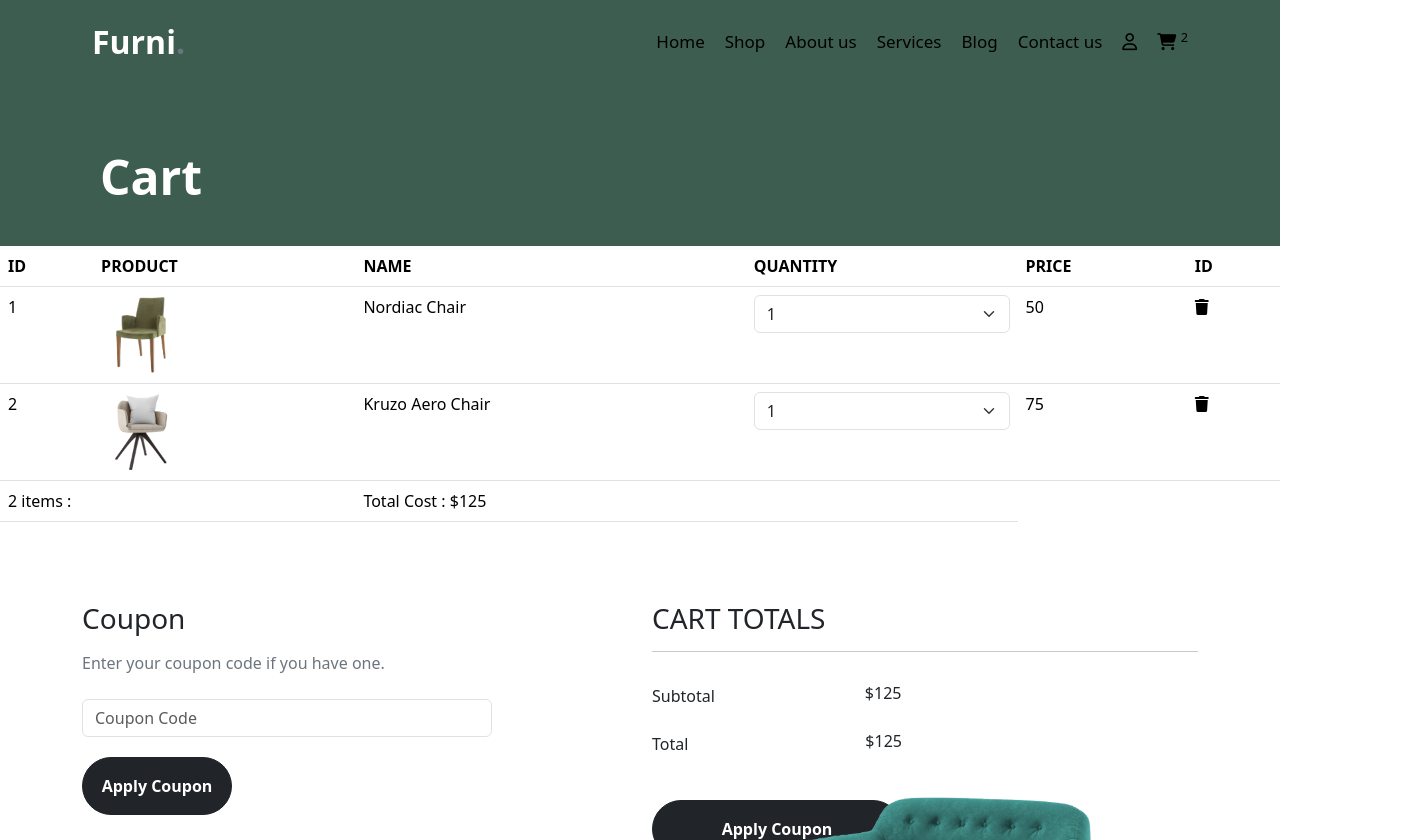
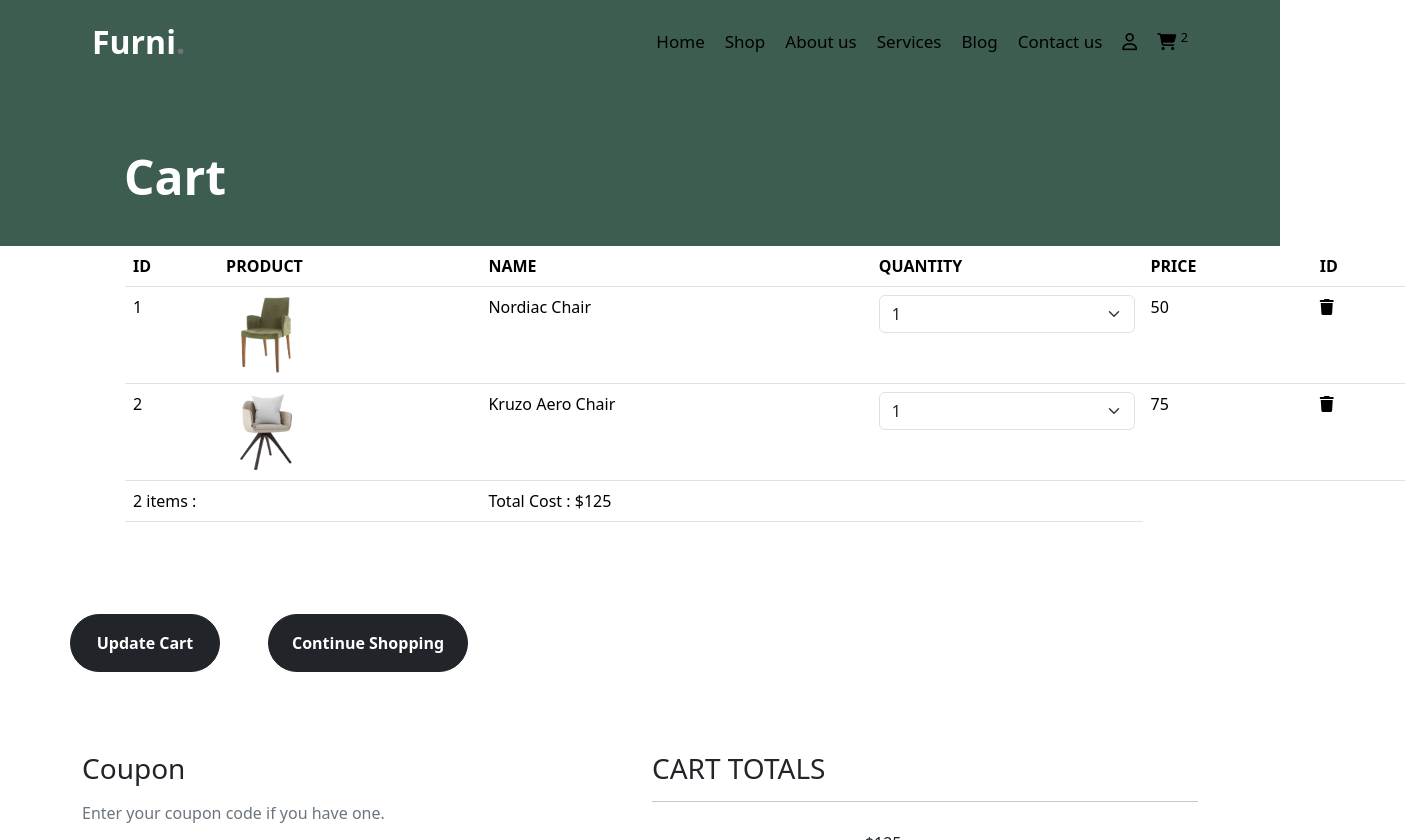
Before and after one commit to aniket-patil7075/Furniture_E-commerce, a React (Vite) app: page /Cart in a window 1280 px wide. Shown: the top 840 px of the page, 1405 px wide, since content can reach past the window. Built offline with nearby package versions, Linux system fonts and the light colour scheme; data requests are answered from the project's data file.

Commit message:
Changes Add in Cart.jsx

```diff
--- a/src/assets/Cart.jsx
+++ b/src/assets/Cart.jsx
@@ -6,8 +6,15 @@ import Col from "react-bootstrap/Col";
 import Dropdown from "react-bootstrap/Dropdown";
 import Form from 'react-bootstrap/Form';
 import Button from 'react-bootstrap/Button';
+import { useNavigate } from 'react-router-dom';
 
 function Cart() {
+  const navigate = useNavigate();
+
+  const goToCheckout = () => {
+    navigate('/checkout');
+  };
+
   const [cart, setCart] = useState([]);
   const [qty,dispatch]=useReducer(reducer,0)
   function reducer(qty,action){
@@ -54,11 +61,11 @@ function Cart() {
   }
 
   return (
-    <div>
+    <div  className=" ">
       <Container fluid>
         <Row className="main text-white p-3 text-start">
           <Col className="ms-5">
-            <h5 className="fw-bold w-75 mt-5 display-5 ms-4 mb-4">Cart</h5>
+            <h5 className="fw-bold w-75 mt-5 display-5 ms-5 mb-4">Cart</h5>
             {/* <p className='gray fs-6 mt-4 mb-4 ms-4'>Donec vitae odio quis nisl dapibus malesuada. Nullam ac aliquet velit. Aliquam vulputate velit imperdiet dolor tempor tristique.</p>
           <Button variant="warning rounded-pill fw-bold p-3 w-25 ms-4 mb-4" >Shop Now</Button>
           <Button variant="outline-light rounded-pill fw-bold p-3 w-25 ms-4 mb-4">Explore</Button> */}
@@ -68,7 +75,7 @@ function Cart() {
           </Col>
         </Row>
         <Row>
-          <table className="table mt=4 mb-4">
+          <table className="table mt=4 mb-4 " style={{marginLeft:"125px"}}>
             <thead>
               <tr>
                 <th>ID</th>
@@ -126,11 +133,15 @@ function Cart() {
         </Row>
       </Container>
       <Container className="my-5">
+        <Row className="mb-5">
+        <Button variant="dark rounded-pill fw-bold p-3 mb-4 me-5" style={{width:"150px",marginTop:"20px"}}>Update Cart</Button>
+        <Button variant="dark rounded-pill fw-bold p-3 mb-4" style={{width:"200px",marginTop:"20px"}}>Continue Shopping</Button>
+        </Row>
         <Row>
           <Col>
            <h3 className="pt-2">Coupon</h3>
            <p className="text-secondary py-2">Enter your coupon code if you have one.</p>
-           <input className="form-control  w-75" type="text" placeholder="Coupon Code"></input>
+           <input className="form-control  w-75 py-3" type="text" placeholder="Coupon Code"></input>
            <Button variant="dark rounded-pill fw-bold p-3 mb-4" style={{width:"150px",marginTop:"20px"}}>Apply Coupon</Button>
           </Col>
           <Col>
@@ -144,7 +155,7 @@ function Cart() {
                 <p className="  pb-2 " style={{paddingRight:"177px"}}>Total</p>
                 <h6 className=" pb-2">${getTotal()}</h6>
               </div>
-              <Button variant="dark rounded-pill fw-bold p-3 mb-4" style={{width:"250px",marginTop:"20px"}}>Apply Coupon</Button>
+              <Button variant="dark rounded-pill fw-bold p-3 mb-4" onClick={goToCheckout} style={{width:"250px",marginTop:"20px"}}>Proceed to Checkout</Button>
           </Col>
         </Row>
       </Container>
```
